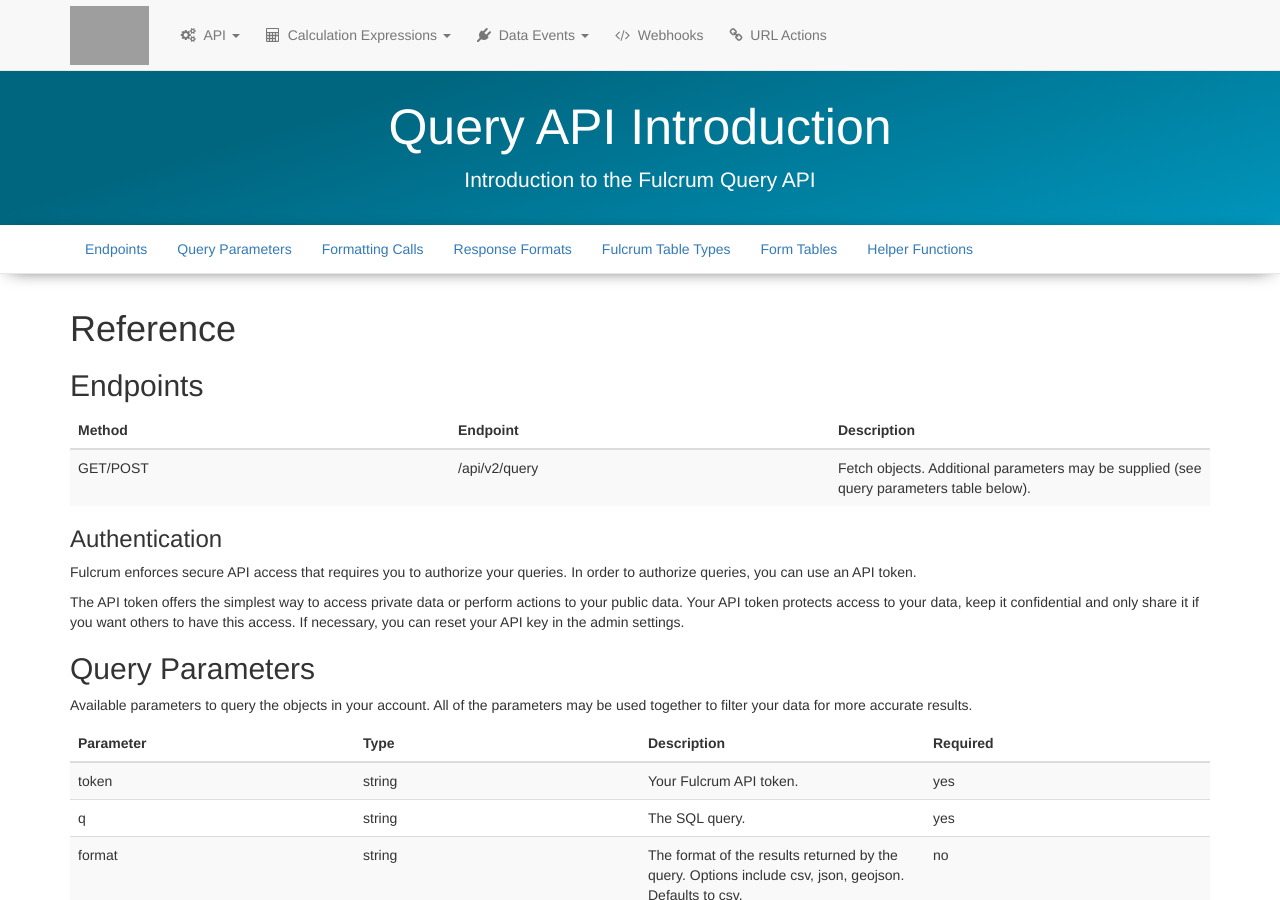
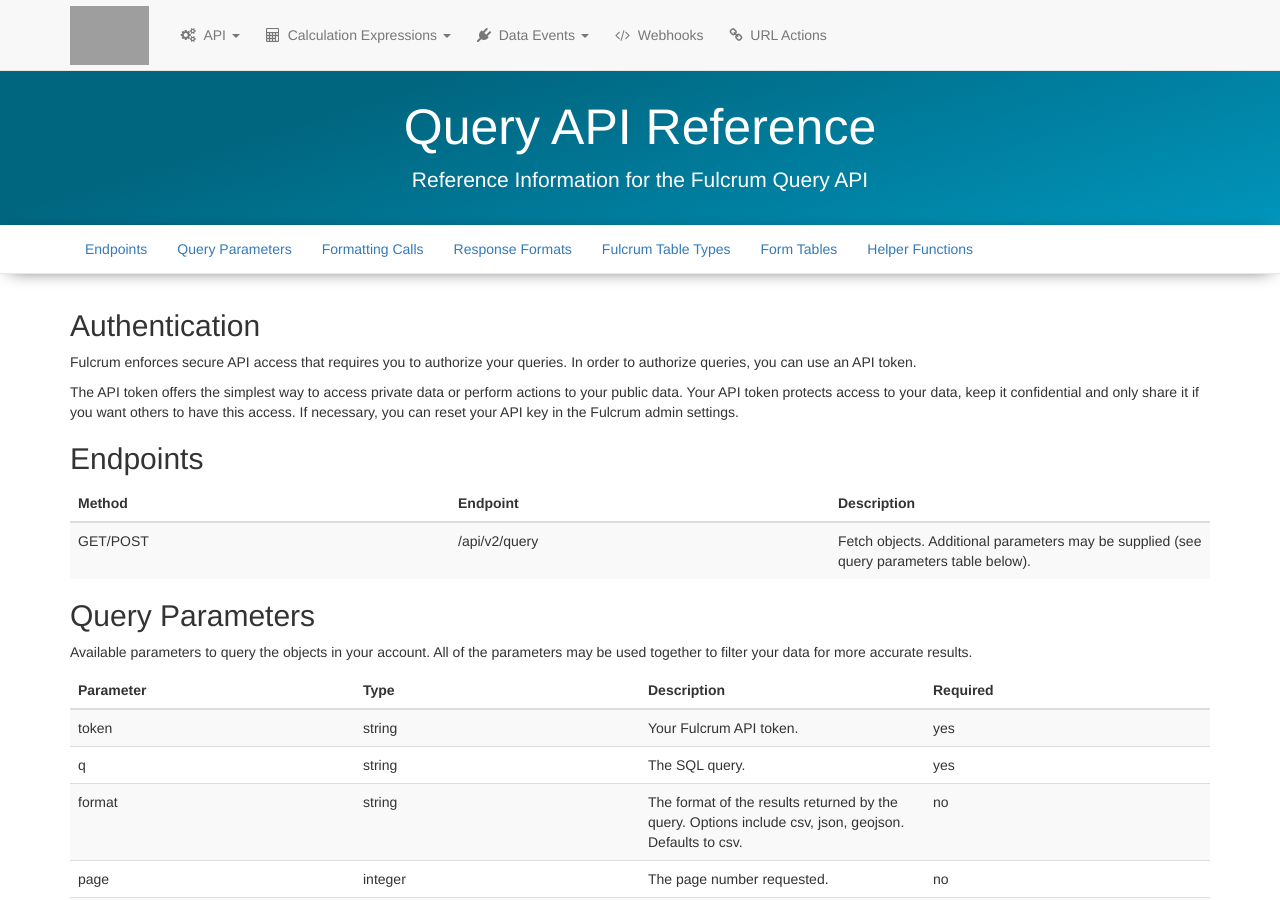
Before and after one commit to rylincoln/developer.fulcrumapp.com, a Jekyll site: the page built from _query-api/reference.md, in a window 1280 px wide and 900 px high. Built offline with Jekyll 4.4.1, drawn with Linux system fonts in a browser that asks for light colours; nearby versions of some CDN libraries; grey boxes are pictures that could not be loaded.

Commit message:
Update title & description, move auth to top

```diff
--- a/_query-api/reference.md
+++ b/_query-api/reference.md
@@ -2,8 +2,8 @@
 layout: default
 section: query_api
 order: 2
-title: "Query API Introduction"
-description: "Introduction to the Fulcrum Query API"
+title: "Query API Reference"
+description: "Reference Information for the Fulcrum Query API"
 category: section
 menu:
   - "Endpoints": endpoints
@@ -15,7 +15,11 @@ menu:
   - "Helper Functions": fulcrum-sql-helper-functions
 ---
 
-# Reference
+## Authentication
+
+Fulcrum enforces secure API access that requires you to authorize your queries. In order to authorize queries, you can use an API token.
+
+The API token offers the simplest way to access private data or perform actions to your public data. Your API token protects access to your data, keep it confidential and only share it if you want others to have this access. If necessary, you can reset your API key in the Fulcrum admin settings.
 
 ## Endpoints
 
@@ -23,12 +27,6 @@ menu:
 | Method | Endpoint | Description |
 |--------|----------|-------------|
 | GET/POST | /api/v2/query | Fetch objects. Additional parameters may be supplied (see query parameters table below). |
-
-### Authentication
-
-Fulcrum enforces secure API access that requires you to authorize your queries. In order to authorize queries, you can use an API token.
-
-The API token offers the simplest way to access private data or perform actions to your public data. Your API token protects access to your data, keep it confidential and only share it if you want others to have this access. If necessary, you can reset your API key in the admin settings.
 
 ## Query Parameters
 
```
